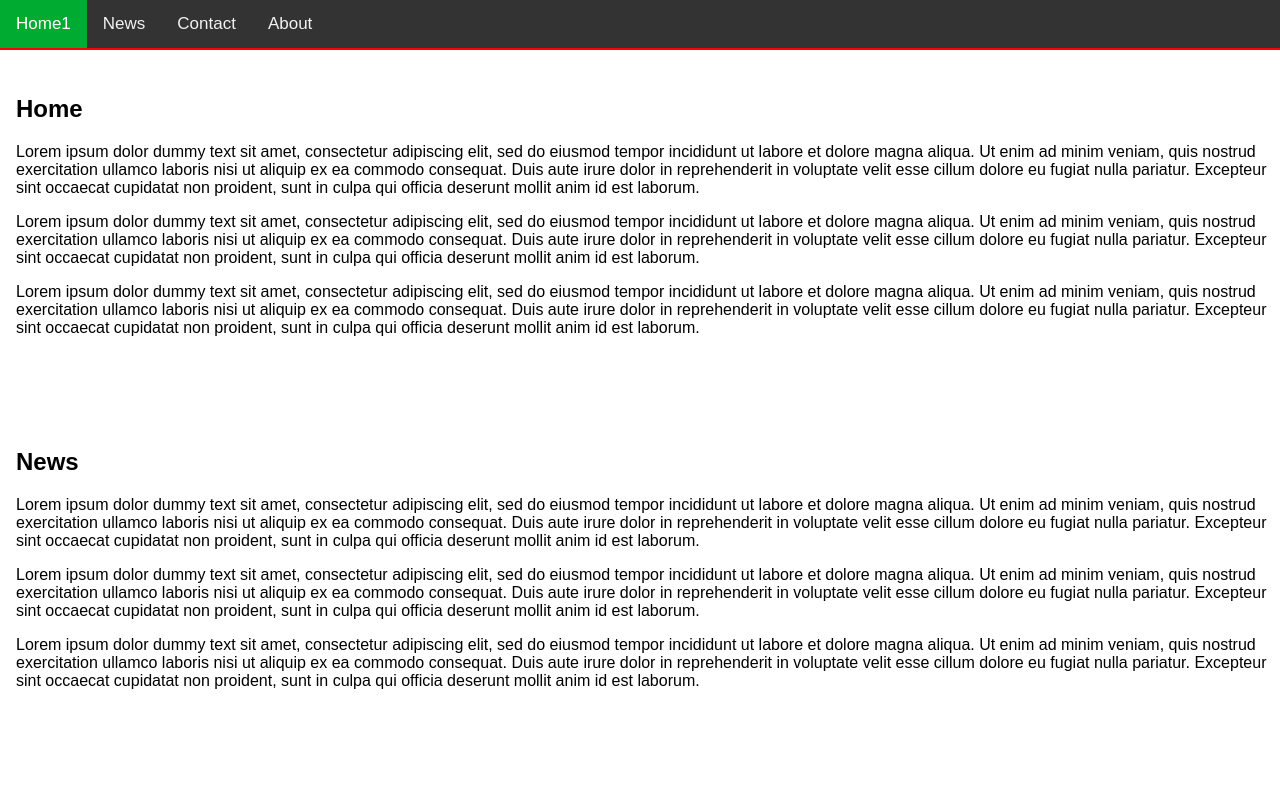
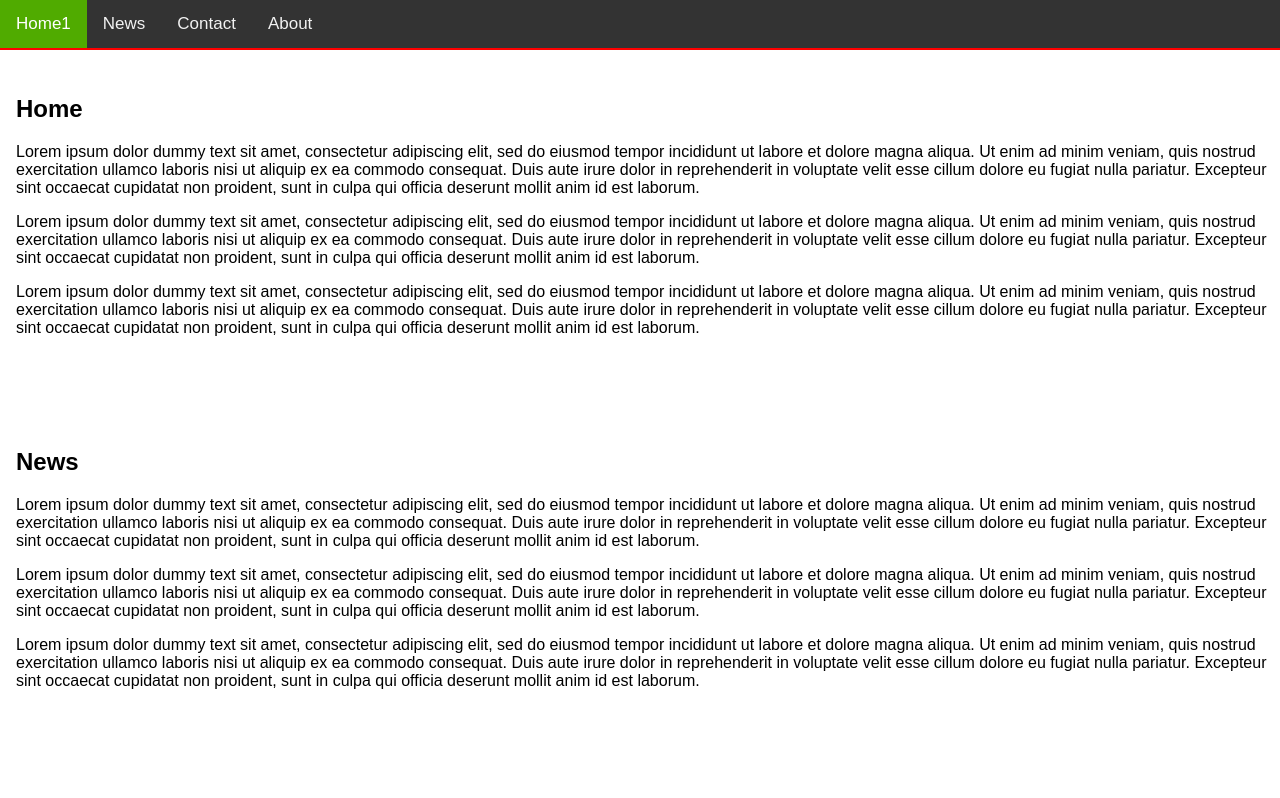
Before and after one commit to Capetrail/Sticky-x-Responsive-Nav-Bar, a plain HTML site: page index.html in a window 1280 px wide. Shown: the top 798 px of the page. Drawn offline with Linux system fonts and the light colour scheme.

Commit message:
changes 2324

```diff
--- a/style.css
+++ b/style.css
@@ -48,7 +48,7 @@ body {
 }
 
 .topnav a.active {
-  background-color: #00ab31;
+  background-color: #50ab00;
   color: white;
 }
 
```
